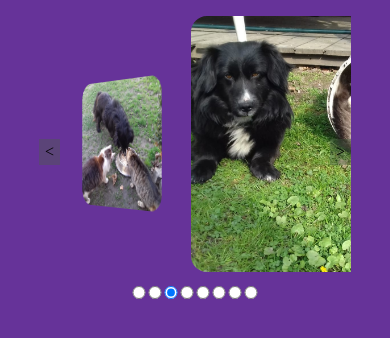
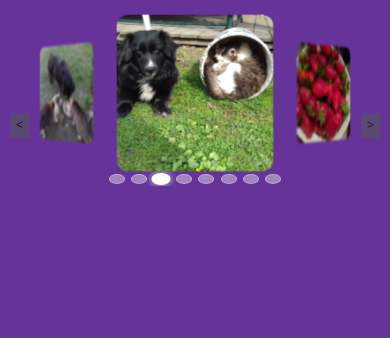
Before and after one commit to DariuszWasik/image-carousel, a website built with webpack: page src/template.html in a window 390 px wide. Built offline with nearby package versions, Linux system fonts and the light colour scheme.

Commit message:
add some styling-transform and @media

```diff
--- a/src/styles.css
+++ b/src/styles.css
@@ -106,10 +106,133 @@ body {
 
 .dots {
 	position: absolute;
-	bottom: 5px;
+	bottom: 2px;
 	width: fit-content;
 	display: flex;
 	justify-content: center;
+	gap: 0.4rem;
 }
 
 /* added from chatGPT only to see how good it is */
+/* --- Subtelne ożywienie centralnego slajdu --- */
+
+.current-slide {
+	transition:
+		background-image 1s ease-in-out,
+		filter 1s ease-in-out,
+		transform 2s ease-in-out;
+	animation: gentleFocus 6s ease-in-out infinite;
+	border-radius: 1rem;
+}
+
+/* płynna, delikatna animacja — minimalny zoom i światło */
+@keyframes gentleFocus {
+	0% {
+		transform: scale(1);
+		filter: brightness(0.95);
+	}
+	25% {
+		transform: scale(1.02);
+		filter: brightness(1);
+	}
+	75% {
+		transform: scale(1.015);
+		filter: brightness(1.05);
+	}
+	100% {
+		transform: scale(1);
+		filter: brightness(0.95);
+	}
+}
+
+/* boczne slajdy — lekko przyciemnione i mniej ostre */
+.slide-prev,
+.slide-next {
+	filter: brightness(0.8) blur(1px);
+	transition: filter 0.8s ease-in-out;
+}
+
+/* płynne przejście tła przy zmianie */
+.current-slide,
+.slide-prev,
+.slide-next {
+	transition: background-image 1s ease-in-out;
+}
+
+/* delikatne, przyjemne punkty */
+.dots input[type="radio"] {
+	appearance: none;
+	width: 0.6rem;
+	height: 0.8rem;
+	border-radius: 50%;
+	background-color: rgba(255, 255, 255, 0.4);
+	border: 1px solid rgba(255, 255, 255, 0.3);
+	cursor: pointer;
+	transition: all 0.3s ease;
+}
+
+.dots input[type="radio"]:checked {
+	background-color: white;
+	transform: scale(1.2);
+	box-shadow: 0 0 6px rgba(255, 255, 255, 0.8);
+}
+
+/* --- Responsywność: telefony i małe ekrany --- */
+/* --- Responsywność: telefony i małe ekrany --- */
+@media (max-width: 768px) {
+	:root {
+		--viewport-width: 95%;
+		--slide-height: 6rem;
+	}
+
+	.viewport {
+		max-width: var(--viewport-width);
+		padding: 0.5rem;
+		display: flex;
+		flex-direction: column;
+		align-items: center;
+	}
+
+	.container {
+		grid-template-columns: 1fr 2fr 1fr;
+		gap: 0.3rem;
+		padding: 0.5rem;
+		padding-bottom: 1rem;
+		position: relative;
+	}
+
+	.current-slide {
+		height: calc(var(--slide-height) * 1.6);
+		width: calc(var(--slide-height) * 1.6);
+		border-radius: 0.7rem;
+		animation: gentleFocus 5s ease-in-out infinite;
+	}
+
+	.slide-prev,
+	.slide-next {
+		height: var(--slide-height);
+		width: var(--slide-height);
+		border-radius: 0.5rem;
+		filter: brightness(0.8) blur(0.8px);
+	}
+
+	.prev,
+	.next {
+		top: calc(50% + 1rem);
+		background-color: hsl(110, 14%, 33%, 0.5);
+		font-size: 0.8rem;
+		padding: 0.2rem 0.4rem;
+	}
+
+	/* dots – pod obrazkiem i wyśrodkowane */
+
+	.dots input[type="radio"] {
+		width: 0.6rem;
+		height: 0.6rem;
+	}
+	.dots {
+		display: flex;
+		justify-content: center; /* wyśrodkowanie poziome */
+		width: 100%; /* zajmuje całą szerokość viewport */
+	}
+}
```
